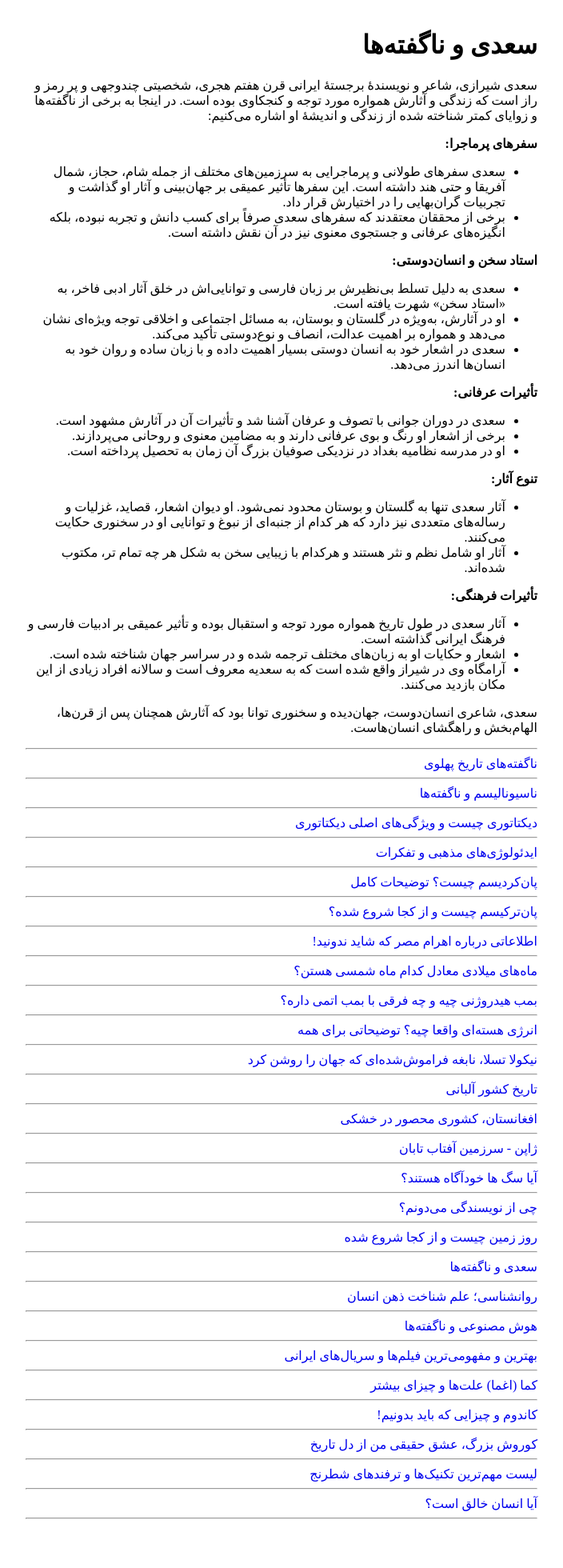
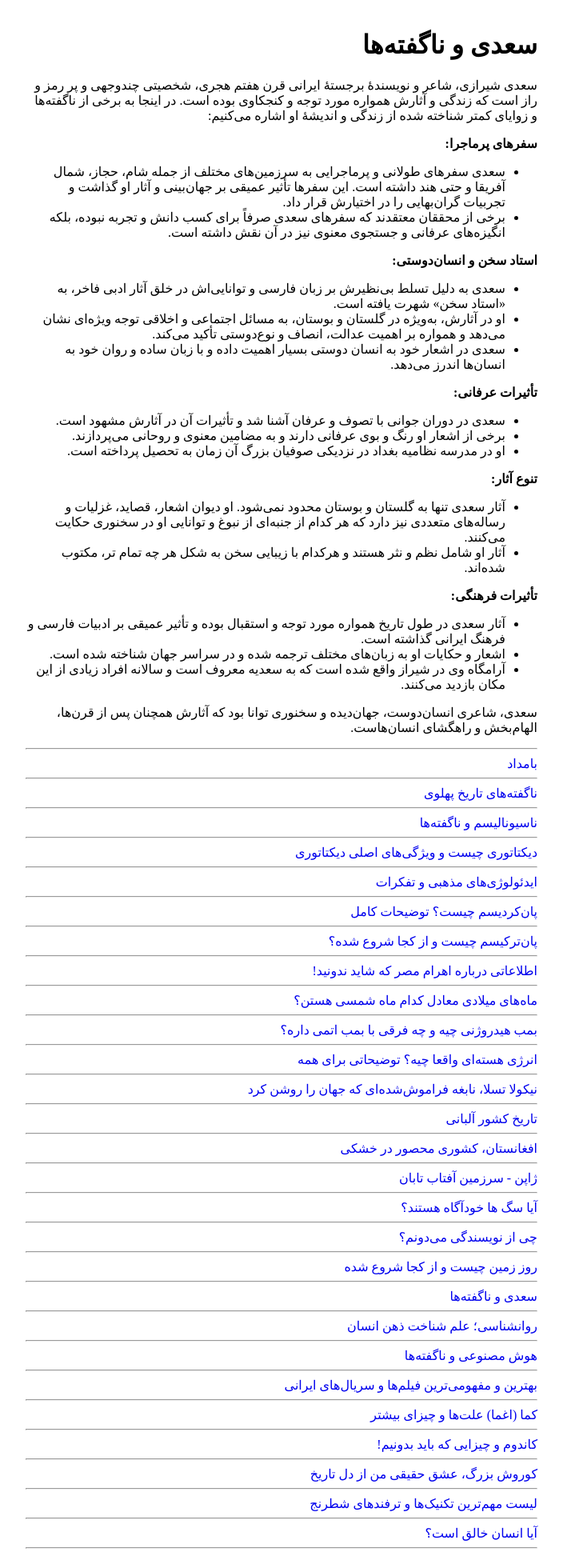
Before and after one commit to darkblog/darkblog.github.io, a Jekyll site: the page built from _posts/2025-2-2-9.md, in a window 1280 px wide. Shown: the whole page at 80% size, without its empty margins (288-992 px from the left). Built offline with Jekyll 4.4.1, drawn with Linux system fonts in a browser that asks for light colours; before the commit the page ends 1923 px from its top, so only the background shows below that.

Commit message:
Update post.html

```diff
--- a/_layouts/post.html
+++ b/_layouts/post.html
@@ -8,6 +8,7 @@
 <body>
 <h1>{{ page.title }}</h1>
 {{ content }}
+<hr><a href="https://bamdad.pages.dev/">بامداد</a>
 {% for post in site.posts %}
 <hr><a href="{{ site.url }}{{ post.url }}">{{ post.title }}</a>
 {% endfor %}
```
